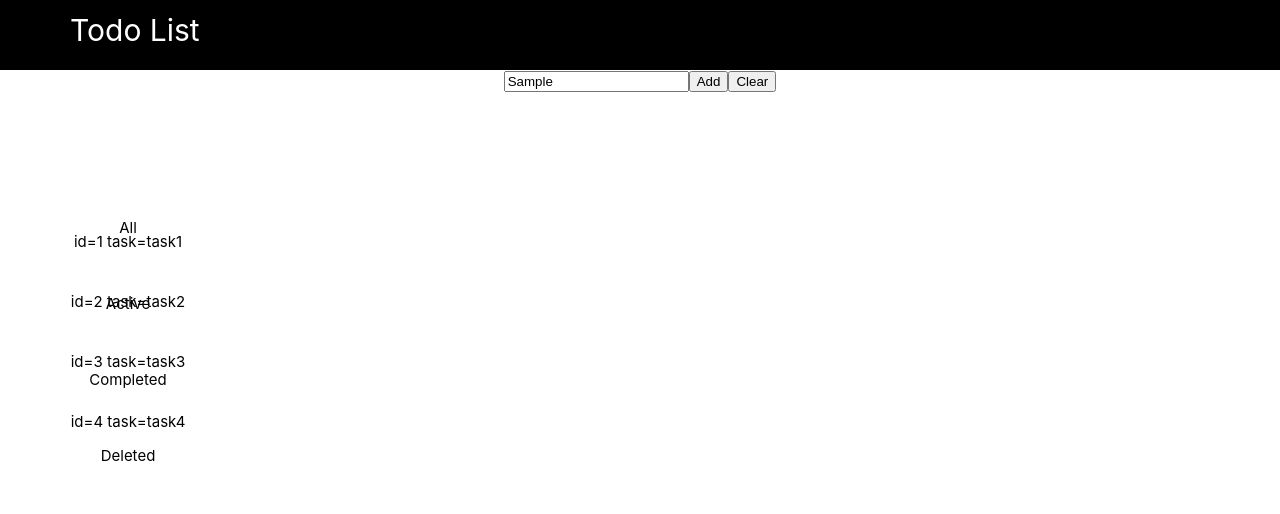
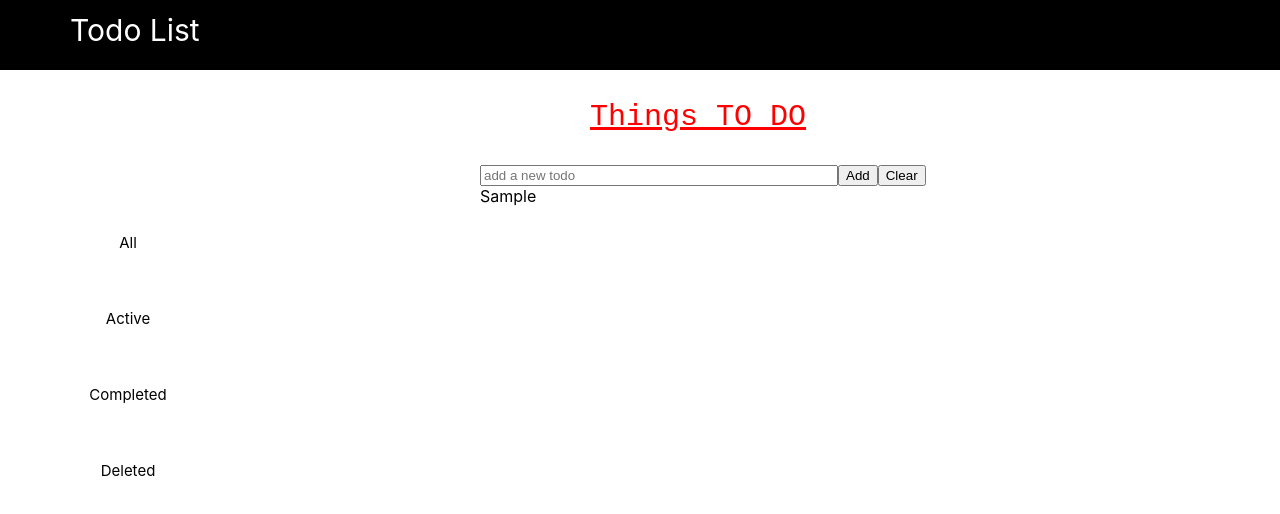
Before and after one commit to VinethaSuresh/react-todolist, a React (Create React App) app: page / in a window 1280 px wide. Both pictures are taken after typing "Sample" into the empty fields and a click on the button "Add". Shown: the top 514 px of the page. Built offline with nearby package versions, Linux system fonts and the light colour scheme.

Commit message:
developed add list and clear input controllers

```diff
--- a/package.json
+++ b/package.json
@@ -9,6 +9,7 @@
     "react": "^17.0.2",
     "react-dom": "^17.0.2",
     "react-scripts": "4.0.3",
+    "react-uuid": "^1.0.2",
     "web-vitals": "^1.1.1"
   },
   "scripts": {
--- a/src/App.js
+++ b/src/App.js
@@ -11,8 +11,8 @@ class App extends Component {
     }
 
   clickHandler = function (e) {
-    let listtype = "all";
-    listtype = e.target.id;
+    //let listtype = "all";
+    //listtype = e.target.id;
 
   };
 
@@ -23,8 +23,6 @@ class App extends Component {
         < TitleBar />
         <Navbar click={() => this.clickHandler()} />
         <TaskContainer />
-
-
       </div >
 
     )
--- a/src/Navbar.js
+++ b/src/Navbar.js
@@ -2,18 +2,23 @@ import React from 'react';
 import './Navbar.css';
 export let Navbar = (props) => {
     console.log("props", props);
-    let navBarValues = {
-        id: ["All", "Active", "Completed", "Deleted"],
-        href: ["#all", "#active", "#completed", "#deleted"],
-    }
+    let navBarItems = [
+        { id: "All", href: "#all" },
+        { id: "Active", href: "#active" },
+        { id: "Completed", href: "#completed" },
+        { id: "Deleted", href: "#deleted" }
+    ]
+    console.log("navBarItems", navBarItems);
+
     let listItems = [];
-    for (let i = 0; i < navBarValues.id.length; i++) {
-        listItems.push(<li>
-            <a href={navBarValues.id[i]}
-                id={navBarValues.href[i]}
-                className={navBarValues.id[i] == "all" ? "active" : ""}
+    for (let item of navBarItems) {
+        console.log("listItems", listItems);
+        listItems.push(<li key={item.id}>
+            <a href={item.href}
+                id={item.id}
+                className={item.id === "All" ? "active" : ""}
                 onClick={props.click}>
-                {navBarValues.id[i]}
+                {item.id}
             </a>
         </li>)
     }
--- /dev/null
+++ b/src/Taskcontainer.css
@@ -0,0 +1,31 @@
+input {
+    width: 350px;
+  }
+  p {
+    color: red;
+  }
+
+  button:hover {
+    border: 2px solid skyblue;
+  }
+  div {
+    margin-bottom: 15px;
+  }
+  .taskContainer {
+
+    width: 60%;
+    margin-left: 400px;
+  }
+  .task {
+    width: 80%;
+    margin-left: 80px;
+  }
+  p{
+    font-size: 30px;
+    margin-left: 190px;
+
+
+    font-family:Courier New, monospace;
+    text-decoration: underline;
+    text-decoration-color: red;
+  }
--- a/src/Taskcontainer.js
+++ b/src/Taskcontainer.js
@@ -1,23 +1,54 @@
-import React from 'react';
+import React, { useState } from 'react';
+import './Taskcontainer.css';
+import uuid from 'react-uuid';
 export let TaskContainer = (props) => {
-    let list = [{ id: 1, task: "task1" }, { id: 2, task: "task2" },
-    { id: 3, task: "task3" },
-    { id: 4, task: "task4" }];
-    let listitem = [];
-    for (let i = 0; i < list.length; i++) {
-        listitem.push(<li>id={list[i].id} task={list[i].task}</li>)
+    let [newItem, setNewItem] = useState("");
+    let [list, setList] = useState([]);
+
+    //let emptyAdded = false;
+    let addHandler = () => {
+        console.log("inside addHandler")
+        console.log("newItem", newItem);
+        if (newItem !== "") {
+            //emptyAdded = false;
+            setList([...list, { key: uuid(), task: newItem, deleted: false, completed: false }]);
+            setNewItem("");
+        }
+        else {
+            alert("plz enter input")
+        }
     }
+    //function binding to the object(class)
+    addHandler = addHandler.bind(this);
+    let inputChangeHandler = function (event) {
+        setNewItem(event.target.value);
+
+    }
+    //converting array of objects in to array of jsx
+    let listJSX = list.map(item => (<div>{item.task}</div>));
+
+    //cancelHandler function
+    let cancelHandler = () => setNewItem("");
+
+
 
     return (
-        <div style={{ textAlign: "center" }}>
-            <input type="text" placeholder="type here" maxLength="30">
-            </input>
-            <button>Add</button>
-            <button>Clear</button>
-            <ul>
-                {listitem}
-            </ul>
+        <div className="taskContainer">
+            <p>Things TO DO</p>
+            <div className="task">
+                <input type="text"
+                    placeholder="add a new todo"
+                    maxLength="30"
+                    value={newItem}
+                    onChange={inputChangeHandler}>
+                </input>
+                <button onClick={addHandler}>Add</button>
+                <button onClick={cancelHandler}>Clear</button>
+                <div>
+                    {listJSX}
+                </div>
 
+            </div >
         </div>
     )
 
```
Also changed, not shown: 1 other file (tests, documents, lock files or other folders).
